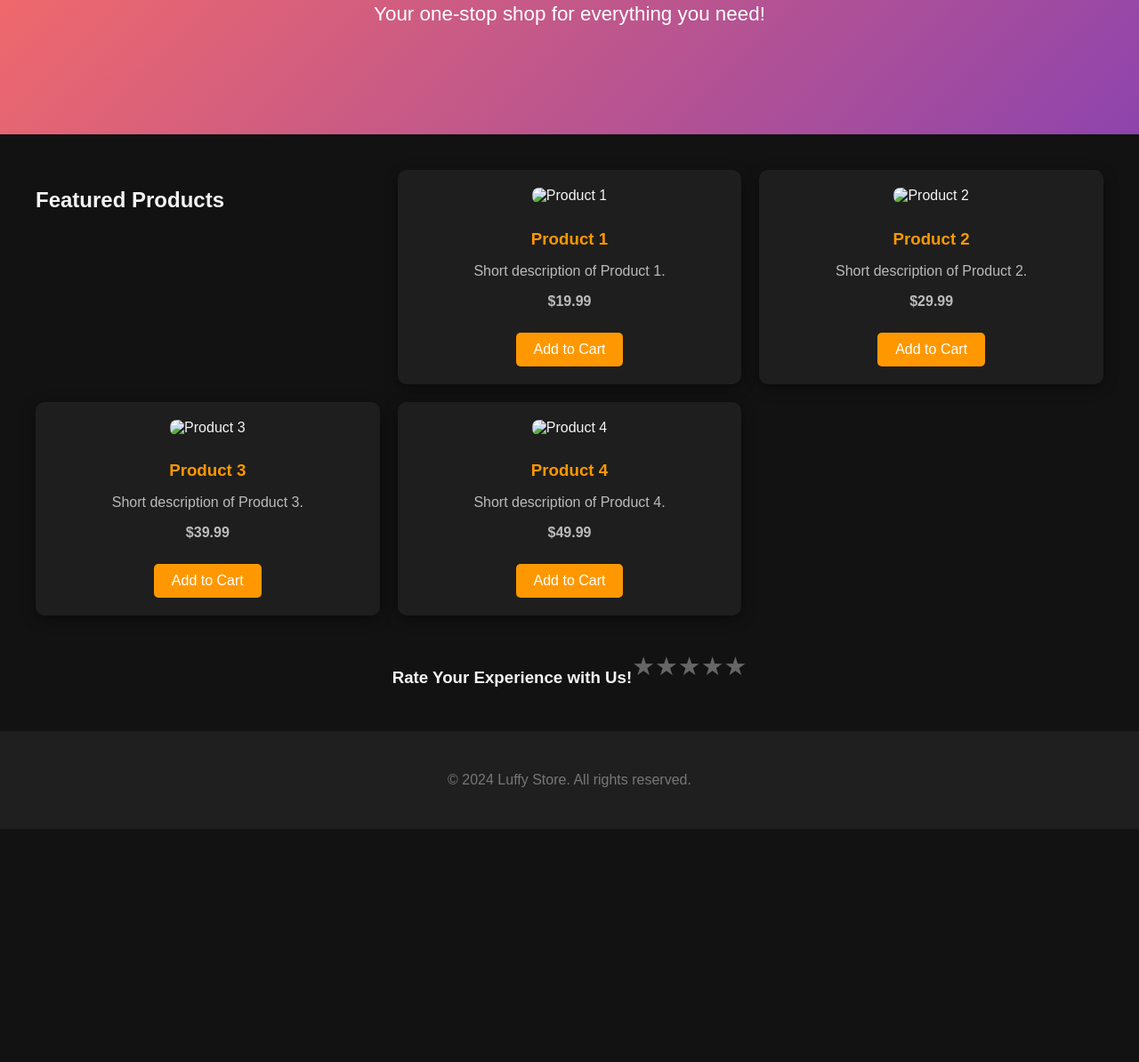
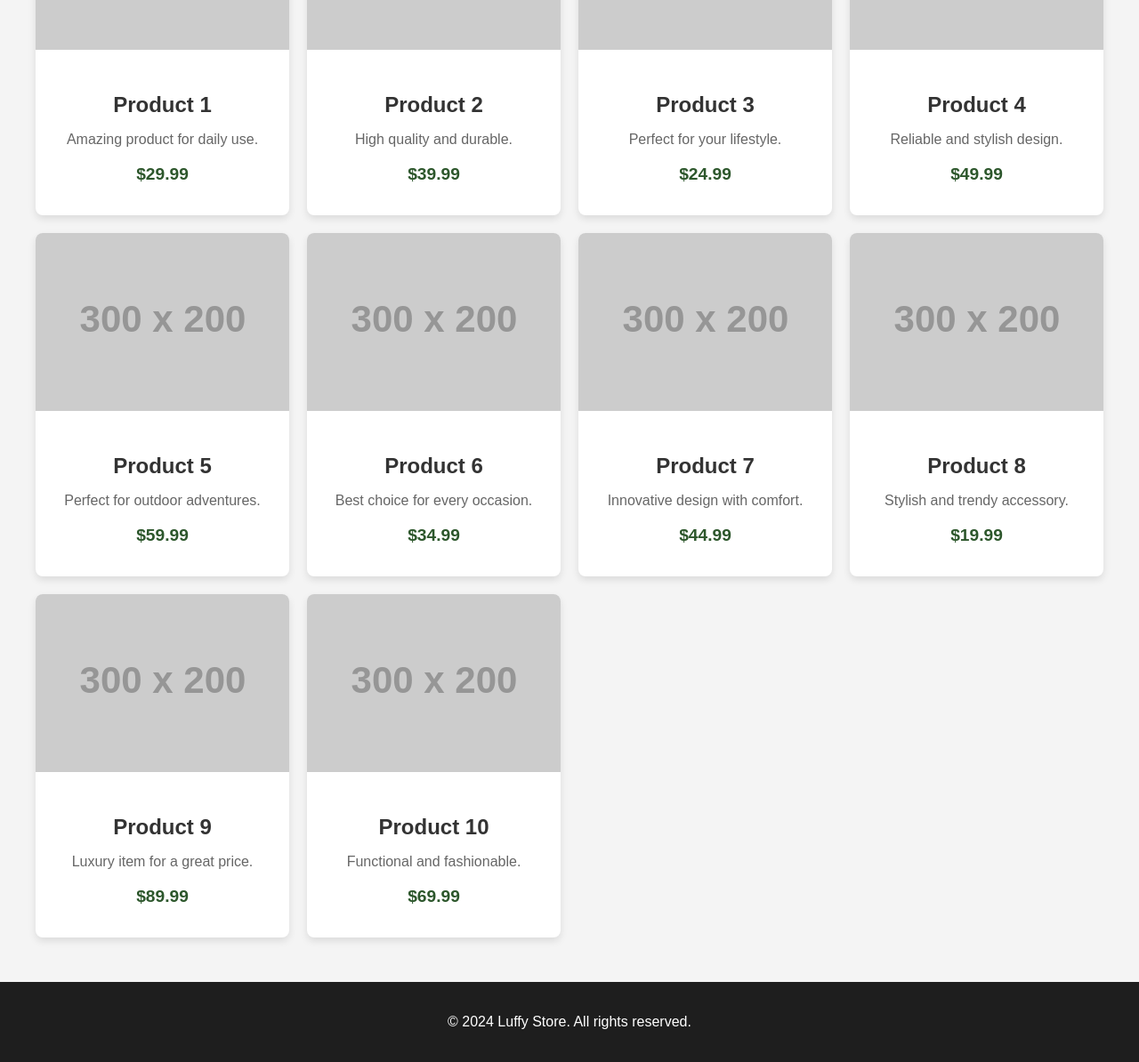
Before and after one commit to Luffysb3/Stoore, a plain HTML site: page index.html in a window 1280 px wide. Shown: the part 390-1584 px from the top of the page at 89% size. Before the commit the page ends 1322 px from the top, so only its background shows below. Drawn offline with Linux system fonts and the light colour scheme; placeholder pictures from the web are drawn by us.

Commit message:
Add files via upload

```diff
--- a/index.html
+++ b/index.html
@@ -9,114 +9,93 @@
             font-family: 'Arial', sans-serif;
             margin: 0;
             padding: 0;
-            background-color: #121212; /* Dark background */
-            color: #f4f4f4; /* Light text */
+            background-color: #f4f4f4;
+            color: #333;
         }
+
         header {
-            background-color: #1f1f1f; /* Dark header */
+            background-color: #1e1e1e;
             color: white;
             text-align: center;
             padding: 20px 0;
         }
+
         nav {
-            background-color: #333; /* Darker navbar */
+            background-color: #2d572c; /* Dark Green */
             padding: 10px 0;
             text-align: right;
             padding-right: 20px;
         }
+
         nav a {
             color: white;
             text-decoration: none;
             margin: 0 15px;
             font-weight: bold;
         }
+
         nav a:hover {
             color: #ff9800; /* Orange Hover Color */
         }
-        .hero {
-            background: linear-gradient(135deg, #ff6f61, #8e44ad); /* Modern gradient */
-            color: white;
-            padding: 100px 20px;
+
+        .container {
+            max-width: 1200px;
+            margin: 0 auto;
+            padding: 20px;
+        }
+
+        .product-grid {
+            display: grid;
+            grid-template-columns: repeat(auto-fill, minmax(250px, 1fr));
+            gap: 20px;
+        }
+
+        .product-card {
+            background-color: #fff;
+            border-radius: 8px;
+            box-shadow: 0 4px 8px rgba(0, 0, 0, 0.1);
+            overflow: hidden;
+            transition: transform 0.3s ease;
+        }
+
+        .product-card:hover {
+            transform: translateY(-5px);
+        }
+
+        .product-card img {
+            width: 100%;
+            height: 200px;
+            object-fit: cover;
+        }
+
+        .product-info {
+            padding: 20px;
             text-align: center;
         }
-        .hero h2 {
-            font-size: 3em;
-            letter-spacing: 2px;
-        }
-        .hero p {
-            font-size: 1.4em;
-        }
-        .container {
-            max-width: 1200px;
-            margin: 20px auto;
-            padding: 20px;
-            display: grid;
-            grid-template-columns: repeat(auto-fill, minmax(300px, 1fr));
-            gap: 20px;
-        }
-        .product {
-            background-color: #1e1e1e; /* Dark product card */
-            padding: 20px;
-            border-radius: 10px;
-            box-shadow: 0 4px 15px rgba(0,0,0,0.4);
-            text-align: center;
-            transition: transform 0.3s ease;
-        }
-        .product:hover {
-            transform: translateY(-10px); /* Lift on hover */
-        }
-        .product img {
-            max-width: 100%;
-            height: auto;
-            border-radius: 8px;
+
+        .product-info h3 {
+            font-size: 1.5em;
             margin-bottom: 10px;
         }
-        .product h3 {
-            color: #ff9800; /* Bright heading */
-            margin-bottom: 10px;
+
+        .product-info p {
+            font-size: 1em;
+            margin-bottom: 15px;
+            color: #666;
         }
-        .product p {
-            color: #bbb;
+
+        .product-info .price {
+            font-size: 1.2em;
+            font-weight: bold;
+            color: #2d572c; /* Dark Green */
         }
-        .price {
-            color: #4caf50; /* Green Price */
-            font-weight: bold;
-        }
-        .btn {
-            padding: 10px 20px;
-            background-color: #ff9800; /* Orange Button */
-            color: white;
-            border-radius: 5px;
-            text-decoration: none;
-            display: inline-block;
-            margin-top: 10px;
-        }
-        .btn:hover {
-            background-color: #e67e22; /* Darker Orange on Hover */
-        }
-        /* Dynamic Rating stars */
-        .rating {
-            display: flex;
-            justify-content: center;
-            margin: 20px 0;
-        }
-        .rating span {
-            font-size: 1.8em;
-            cursor: pointer;
-            color: #666; /* Default star color */
-        }
-        .rating span.active {
-            color: #ffeb3b; /* Yellow stars when clicked */
-        }
+
         footer {
-            background-color: #1f1f1f; /* Darker footer */
+            background-color: #1e1e1e;
             color: white;
             text-align: center;
-            padding: 30px 0;
+            padding: 20px 0;
             margin-top: 30px;
-        }
-        footer p {
-            color: #777;
         }
     </style>
 </head>
@@ -129,84 +108,113 @@
         </nav>
     </header>
 
-    <div class="hero">
-        <h2>Discover the Best Products!</h2>
-        <p>Your one-stop shop for everything you need!</p>
-    </div>
-
     <div class="container">
         <h2>Featured Products</h2>
+        <div class="product-grid">
+            <!-- Product 1 -->
+            <div class="product-card">
+                <img src="https://via.placeholder.com/300x200" alt="Product 1">
+                <div class="product-info">
+                    <h3>Product 1</h3>
+                    <p>Amazing product for daily use.</p>
+                    <p class="price">$29.99</p>
+                </div>
+            </div>
 
-        <!-- Sample Product 1 -->
-        <div class="product">
-            <img src="product1.jpg" alt="Product 1">
-            <h3>Product 1</h3>
-            <p>Short description of Product 1.</p>
-            <p class="price">$19.99</p>
-            <a href="#" class="btn">Add to Cart</a>
+            <!-- Product 2 -->
+            <div class="product-card">
+                <img src="https://via.placeholder.com/300x200" alt="Product 2">
+                <div class="product-info">
+                    <h3>Product 2</h3>
+                    <p>High quality and durable.</p>
+                    <p class="price">$39.99</p>
+                </div>
+            </div>
+
+            <!-- Product 3 -->
+            <div class="product-card">
+                <img src="https://via.placeholder.com/300x200" alt="Product 3">
+                <div class="product-info">
+                    <h3>Product 3</h3>
+                    <p>Perfect for your lifestyle.</p>
+                    <p class="price">$24.99</p>
+                </div>
+            </div>
+
+            <!-- Product 4 -->
+            <div class="product-card">
+                <img src="https://via.placeholder.com/300x200" alt="Product 4">
+                <div class="product-info">
+                    <h3>Product 4</h3>
+                    <p>Reliable and stylish design.</p>
+                    <p class="price">$49.99</p>
+                </div>
+            </div>
+
+            <!-- Product 5 -->
+            <div class="product-card">
+                <img src="https://via.placeholder.com/300x200" alt="Product 5">
+                <div class="product-info">
+                    <h3>Product 5</h3>
+                    <p>Perfect for outdoor adventures.</p>
+                    <p class="price">$59.99</p>
+                </div>
+            </div>
+
+            <!-- Product 6 -->
+            <div class="product-card">
+                <img src="https://via.placeholder.com/300x200" alt="Product 6">
+                <div class="product-info">
+                    <h3>Product 6</h3>
+                    <p>Best choice for every occasion.</p>
+                    <p class="price">$34.99</p>
+                </div>
+            </div>
+
+            <!-- Product 7 -->
+            <div class="product-card">
+                <img src="https://via.placeholder.com/300x200" alt="Product 7">
+                <div class="product-info">
+                    <h3>Product 7</h3>
+                    <p>Innovative design with comfort.</p>
+                    <p class="price">$44.99</p>
+                </div>
+            </div>
+
+            <!-- Product 8 -->
+            <div class="product-card">
+                <img src="https://via.placeholder.com/300x200" alt="Product 8">
+                <div class="product-info">
+                    <h3>Product 8</h3>
+                    <p>Stylish and trendy accessory.</p>
+                    <p class="price">$19.99</p>
+                </div>
+            </div>
+
+            <!-- Product 9 -->
+            <div class="product-card">
+                <img src="https://via.placeholder.com/300x200" alt="Product 9">
+                <div class="product-info">
+                    <h3>Product 9</h3>
+                    <p>Luxury item for a great price.</p>
+                    <p class="price">$89.99</p>
+                </div>
+            </div>
+
+            <!-- Product 10 -->
+            <div class="product-card">
+                <img src="https://via.placeholder.com/300x200" alt="Product 10">
+                <div class="product-info">
+                    <h3>Product 10</h3>
+                    <p>Functional and fashionable.</p>
+                    <p class="price">$69.99</p>
+                </div>
+            </div>
         </div>
-
-        <!-- Sample Product 2 -->
-        <div class="product">
-            <img src="product2.jpg" alt="Product 2">
-            <h3>Product 2</h3>
-            <p>Short description of Product 2.</p>
-            <p class="price">$29.99</p>
-            <a href="#" class="btn">Add to Cart</a>
-        </div>
-
-        <!-- Sample Product 3 -->
-        <div class="product">
-            <img src="product3.jpg" alt="Product 3">
-            <h3>Product 3</h3>
-            <p>Short description of Product 3.</p>
-            <p class="price">$39.99</p>
-            <a href="#" class="btn">Add to Cart</a>
-        </div>
-
-        <!-- Sample Product 4 -->
-        <div class="product">
-            <img src="product4.jpg" alt="Product 4">
-            <h3>Product 4</h3>
-            <p>Short description of Product 4.</p>
-            <p class="price">$49.99</p>
-            <a href="#" class="btn">Add to Cart</a>
-        </div>
-    </div>
-
-    <!-- Rating Section -->
-    <div class="rating">
-        <h3>Rate Your Experience with Us!</h3>
-        <span data-value="1">&#9733;</span>
-        <span data-value="2">&#9733;</span>
-        <span data-value="3">&#9733;</span>
-        <span data-value="4">&#9733;</span>
-        <span data-value="5">&#9733;</span>
     </div>
 
     <footer>
         <p>&copy; 2024 Luffy Store. All rights reserved.</p>
     </footer>
-
-    <script>
-        // JavaScript to handle rating system for the website
-        document.querySelectorAll('.rating span').forEach(star => {
-            star.addEventListener('click', function() {
-                const ratingValue = this.getAttribute('data-value');
-
-                // Reset previous active stars
-                this.parentElement.querySelectorAll('span').forEach(s => {
-                    s.classList.remove('active');
-                });
-
-                // Highlight selected stars
-                for (let i = 0; i < ratingValue; i++) {
-                    this.parentElement.querySelectorAll('span')[i].classList.add('active');
-                }
-
-                alert(`Thank you for rating us with ${ratingValue} star(s)!`);
-            });
-        });
-    </script>
 </body>
 </html>
```
